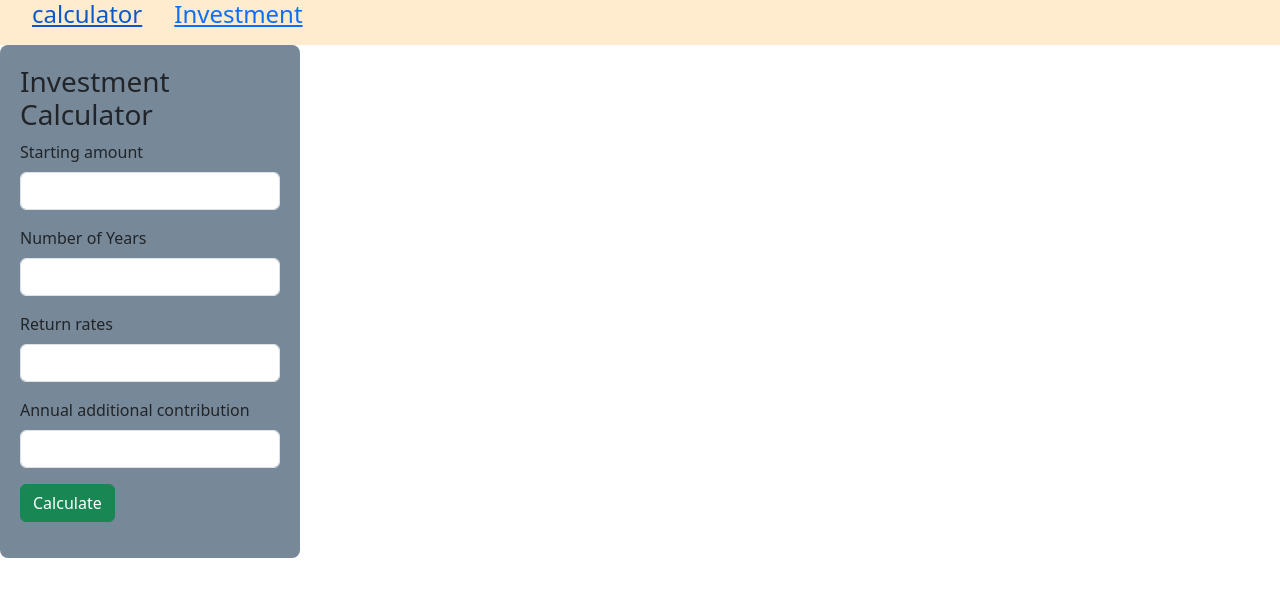
After one commit to omengoemmanuel/calculator, a Django app: template calculator/templates/investment.html in a window 1280 px wide. The commit adds this page. Shown: the top 597 px of the page. Run offline with Django 3.2, Linux system fonts and the light colour scheme; the template is opened without the code that fills it, so the values that code supplies are empty.

Commit message:
investment updates

```diff
--- a/calculator/admin.py
+++ b/calculator/admin.py
@@ -1,6 +1,7 @@
 from django.contrib import admin
 
-from calculator.models import fun
+from calculator.models import fun, invest
 
 # Register your models here.
-admin.site.register(fun)
+admin.site.register(fun),
+admin.site.register(invest)
--- /dev/null
+++ b/calculator/templates/investment.html
@@ -0,0 +1,84 @@
+<!doctype html>
+<html lang="en">
+<head>
+    <meta charset="utf-8">
+    <meta name="viewport" content="width=device-width, initial-scale=1">
+    <title>Investment</title>
+    <link href="https://cdn.jsdelivr.net/npm/bootstrap@5.3.3/dist/css/bootstrap.min.css" rel="stylesheet"
+          integrity="sha384-QWTKZyjpPEjISv5WaRU9OFeRpok6YctnYmDr5pNlyT2bRjXh0JMhjY6hW+ALEwIH" crossorigin="anonymous">
+    <style>
+        .nav_head {
+            background-color: blanchedalmond;
+            text-decoration-color: black;
+        }
+
+        form body {
+            height: 100%;
+            margin: 0;
+            display: flex;
+            justify-content: center;
+            align-items: center;
+        }
+
+        .form1 {
+            padding: 20px;
+            border-radius: 8px;
+            width: 300px;
+            background-color: lightslategrey;
+            display: block;
+            align-content: center;
+            align-items: center;
+        }
+
+
+        form input {
+            width: 100%;
+        }
+
+    </style>
+</head>
+<body>
+<div class="nav_head">
+    <li class="nav">
+        <a href="/">
+            <ul><h4>calculator</h4></ul>
+        </a>
+        <a href="/investment">
+            <ul><h4>Investment</h4></ul>
+        </a>
+    </li>
+</div>
+<div class="form1">
+    <h3>Investment Calculator</h3>
+    <form action="/invest_sub" method="post">
+        {% csrf_token %}
+        <div class="mb-3">
+            <label for="" class="form-label">Starting amount</label> <br>
+            <input type="number" class="form-control" name="start_amount">
+        </div>
+        <div class="mb-3">
+            <label for="" class="form-label">Number of Years</label> <br>
+            <input type="number" class="form-control" name="no_yor">
+        </div>
+        <div class="mb-3">
+            <label for="" class="form-label">Return rates</label> <br>
+            <input type="number" class="form-control" name="rate">
+        </div>
+        <div class="mb-3">
+            <label for="" class="form-label">Annual additional contribution</label> <br>
+            <input type="number" class="form-control" name="add_cont">
+        </div>
+        <div class="mb-3">
+            <button type="submit" class="btn btn-success">Calculate</button>
+        </div>
+
+
+    </form>
+
+</div>
+
+<script src="https://cdn.jsdelivr.net/npm/bootstrap@5.3.3/dist/js/bootstrap.bundle.min.js"
+        integrity="sha384-YvpcrYf0tY3lHB60NNkmXc5s9fDVZLESaAA55NDzOxhy9GkcIdslK1eN7N6jIeHz"
+        crossorigin="anonymous"></script>
+</body>
+</html>
--- a/calculator/urls.py
+++ b/calculator/urls.py
@@ -3,6 +3,8 @@ from . import views
 
 urlpatterns = [
     path('', views.cal1, name='cal1'),
-    path('function', views.function, name = 'function')
+    path('function', views.function, name = 'function'),
+    path('investment', views.investment, name='investment'),
+    path('invest_sub', views.invest_sub, name='invest_sub')
 
 ]
```
Also changed, not shown: calculator/models.py (+7 -0 lines), calculator/templates/calculate.html (+13 -0 lines), calculator/views.py (+18 -1 lines), calculator/migrations/0005_invest.py (added), db.sqlite3.
